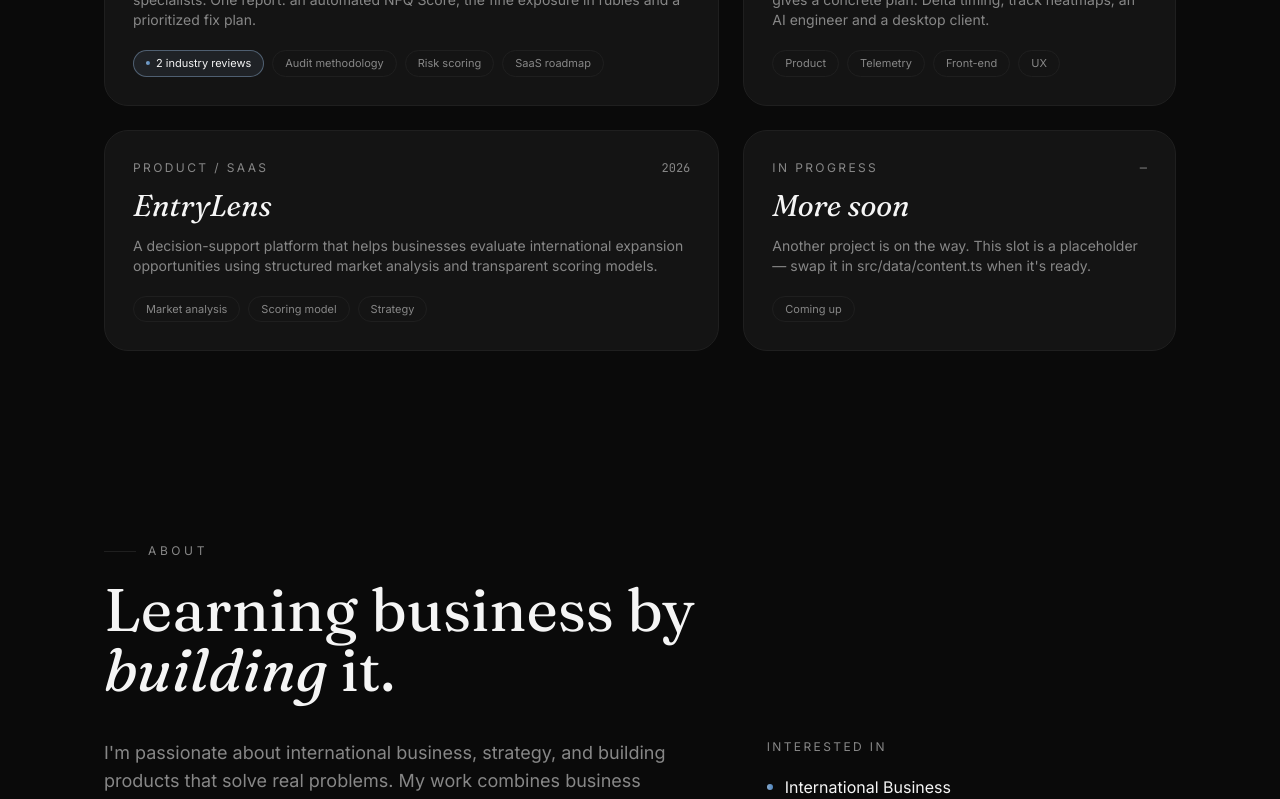
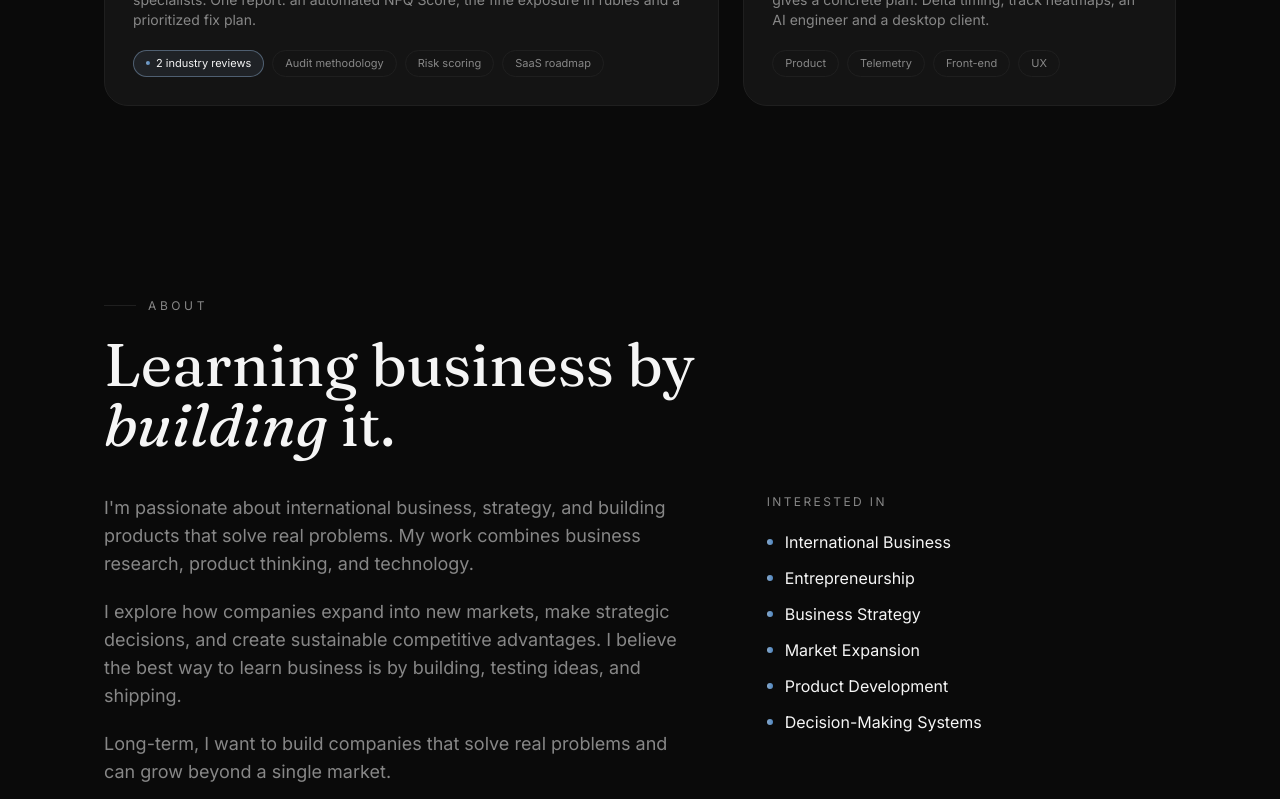
Before and after one commit to sfsa8042-art/Portfolio, a React (Vite) app: page / in a window 1280 px wide. Shown: the part 1260-2059 px from the top of the page. Built offline with nearby package versions, Linux system fonts and the light colour scheme; the HTML template or start-up script is replaced by a standard one.

Commit message:
Remove EntryLens project entirely
- Delete the EntryLens project and its SVG mockup
- Also drop the 'More soon' placeholder (left an awkward grid gap with only two
  projects, and leaked a dev-facing note) -> clean NFQ + APEX row
- Update stats (2 projects / 2 industries) and the loader build log

```diff
--- a/src/components/LoadingScreen.tsx
+++ b/src/components/LoadingScreen.tsx
@@ -124,7 +124,7 @@ const ACCENT = "text-[#89AACC]";
 const LINES: Line[] = [
   { m: "$", mc: "text-muted", t: ' build --profile "Artemiy Fomkin"', tc: "text-text-primary", speed: 16 },
   { m: "✓", mc: ACCENT, t: " identity ............. compiled", tc: "text-muted", speed: 9 },
-  { m: "✓", mc: ACCENT, t: " projects ............. NFQ · APEX · EntryLens", tc: "text-text-primary/90", speed: 9 },
+  { m: "✓", mc: ACCENT, t: " projects ............. NFQ · APEX", tc: "text-text-primary/90", speed: 9 },
   { m: "✓", mc: ACCENT, t: " recognition .......... 3 awards · 2 conferences", tc: "text-muted", speed: 9 },
   { m: "✓", mc: ACCENT, t: " assets ............... optimized", tc: "text-muted", speed: 9 },
   { m: "▸", mc: ACCENT, t: " launching experience", tc: "text-text-primary", speed: 13 },
--- a/src/components/Mockups.tsx
+++ b/src/components/Mockups.tsx
@@ -156,41 +156,6 @@ export function NfqMockup() {
   );
 }
 
-// ── EntryLens — market expansion scoring ──
-export function EntryLensMockup() {
-  const rows = [
-    { m: "Germany", s: 87, c: "#5aa06a" },
-    { m: "UAE", s: 74, c: "#89aacc" },
-    { m: "Poland", s: 68, c: "#89aacc" },
-    { m: "Brazil", s: 52, c: "#c9a05a" },
-    { m: "India", s: 41, c: "#c85a5a" },
-  ];
-  return (
-    <svg viewBox="0 0 600 340" className="w-full h-full" preserveAspectRatio="xMidYMid slice">
-      <rect width="600" height="340" fill="#08090a" />
-      <BrowserChrome url="entrylens.app/markets" />
-
-      <text x="20" y="58" fontFamily="Inter, sans-serif" fontWeight="600" fontSize="15" fill="#f2f2f2">Market fit ranking</text>
-      <text x="20" y="76" fontFamily="monospace" fontSize="10" fill="#6a6a6f">Expansion scoring · 6 signals</text>
-
-      <g fontFamily="Inter, sans-serif" fontSize="11">
-        {rows.map((r, i) => {
-          const y = 100 + i * 44;
-          return (
-            <g key={r.m}>
-              <rect x="20" y={y} width="560" height="34" rx="6" fill="#131315" />
-              <text x="36" y={y + 22} fill="#e4e4e4" fontWeight="500">{r.m}</text>
-              <rect x="140" y={y + 13} width="320" height="8" rx="4" fill="#1e1e21" />
-              <rect x="140" y={y + 13} width={(r.s / 100) * 320} height="8" rx="4" fill={r.c} />
-              <text x="564" y={y + 22} textAnchor="end" fill="#f2f2f2" fontFamily="monospace" fontSize="12">{r.s}</text>
-            </g>
-          );
-        })}
-      </g>
-    </svg>
-  );
-}
-
 // ── Placeholder ──
 export function PlaceholderMockup() {
   return (
@@ -208,6 +173,5 @@ export function PlaceholderMockup() {
 export const mockups = {
   apex: ApexMockup,
   nfq: NfqMockup,
-  entrylens: EntryLensMockup,
   placeholder: PlaceholderMockup,
 } as const;
--- a/src/data/content.ts
+++ b/src/data/content.ts
@@ -62,7 +62,7 @@ export type Project = {
   span: string;
   href?: string; // live site (card + detail)
   tags: string[];
-  mockup: "apex" | "nfq" | "entrylens" | "placeholder";
+  mockup: "apex" | "nfq" | "placeholder";
   cardImage?: string; // real screenshot for the grid card (falls back to mockup)
   badge?: string; // optional highlight badge (e.g. "Award-winning")
 
@@ -249,64 +249,11 @@ export const projects: Project[] = [
       embedLive: "https://www.apex-racing.online/",
     },
   },
-  {
-    slug: "entrylens",
-    title: "EntryLens",
-    category: "Product / SaaS",
-    description:
-      "A decision-support platform that helps businesses evaluate international expansion opportunities using structured market analysis and transparent scoring models.",
-    year: "2026",
-    span: "md:col-span-7",
-    tags: ["Market analysis", "Scoring model", "Strategy"],
-    mockup: "entrylens",
-    detail: {
-      tagline: "Decision support for international expansion.",
-      role: "Founder · Product & Research",
-      status: "In development · 2026",
-      overview: [
-        "EntryLens helps companies decide where to expand next. Instead of gut feeling and scattered reports, it turns market entry into a structured, transparent decision.",
-        "Each candidate market is scored across multiple signals — demand, competition, regulation, cost of entry and more — using a transparent model where every input is visible and adjustable. The output is a ranked shortlist a founder or strategy team can actually defend.",
-        "The goal is to make expensive, high-stakes expansion calls feel less like guesswork and more like a repeatable process.",
-      ],
-      features: [
-        { title: "Transparent scoring", body: "Every market gets a score built from visible, weighted signals — no black box." },
-        { title: "Market comparison", body: "Rank and compare candidate markets side by side on the metrics that matter." },
-        { title: "Structured research", body: "Turns messy market research into a consistent, repeatable framework." },
-        { title: "Defensible output", body: "A ranked shortlist with the reasoning attached — ready for a strategy deck." },
-      ],
-      metrics: [
-        { value: "6", label: "Scoring signals" },
-        { value: "1", label: "Ranked shortlist" },
-        { value: "0", label: "Black boxes" },
-      ],
-    },
-  },
-  {
-    slug: "next",
-    title: "More soon",
-    category: "In progress",
-    description:
-      "Another project is on the way. This slot is a placeholder — swap it in src/data/content.ts when it's ready.",
-    year: "—",
-    span: "md:col-span-5",
-    tags: ["Coming up"],
-    mockup: "placeholder",
-    detail: {
-      tagline: "Something new is in the works.",
-      role: "TBA",
-      status: "In progress",
-      overview: [
-        "This project isn't public yet. When it's ready, its details, screenshots and links will live here.",
-      ],
-      features: [],
-    },
-  },
-
 ];
 
 export const stats: Metric[] = [
-  { value: "3", label: "Projects" },
-  { value: "3", label: "Industries explored" },
+  { value: "2", label: "Projects" },
+  { value: "2", label: "Industries explored" },
   { value: "∞", label: "Ideas to test" },
 ];
 
```
